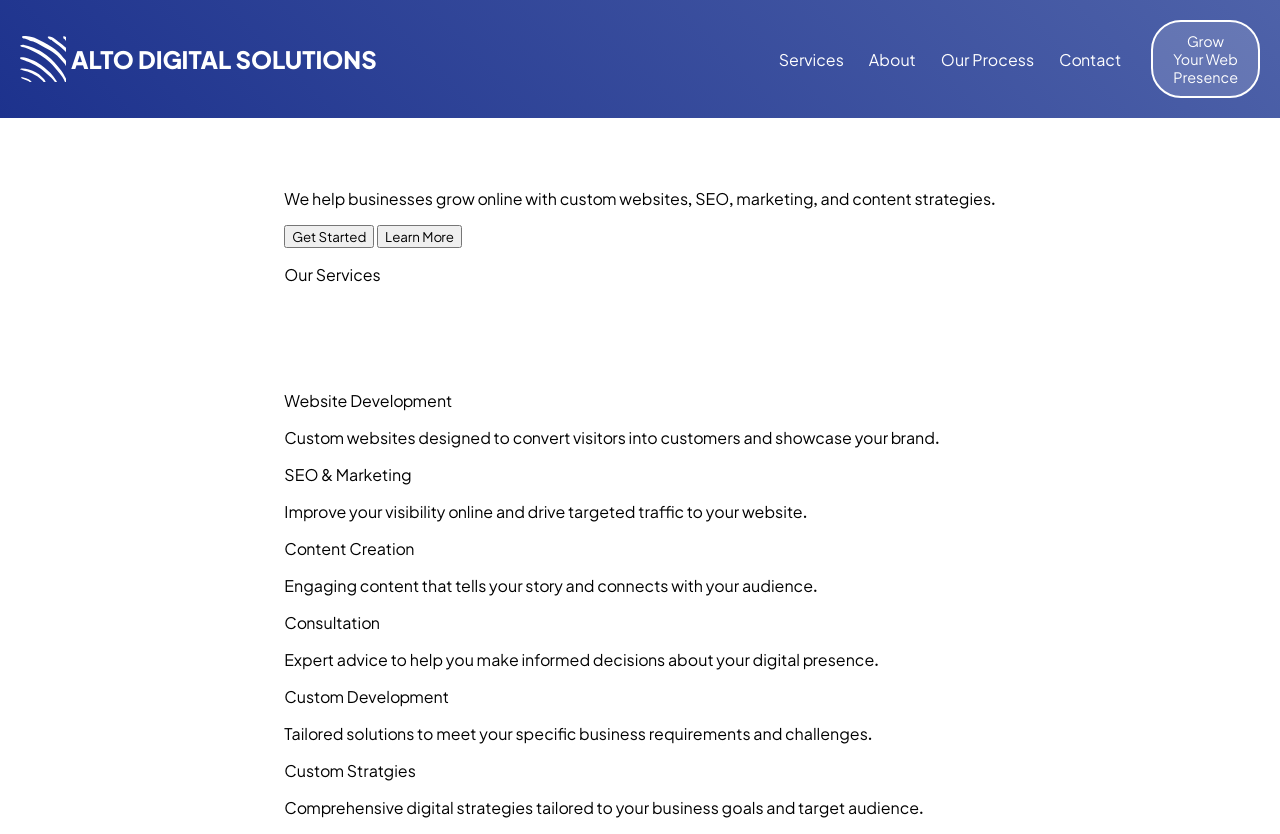
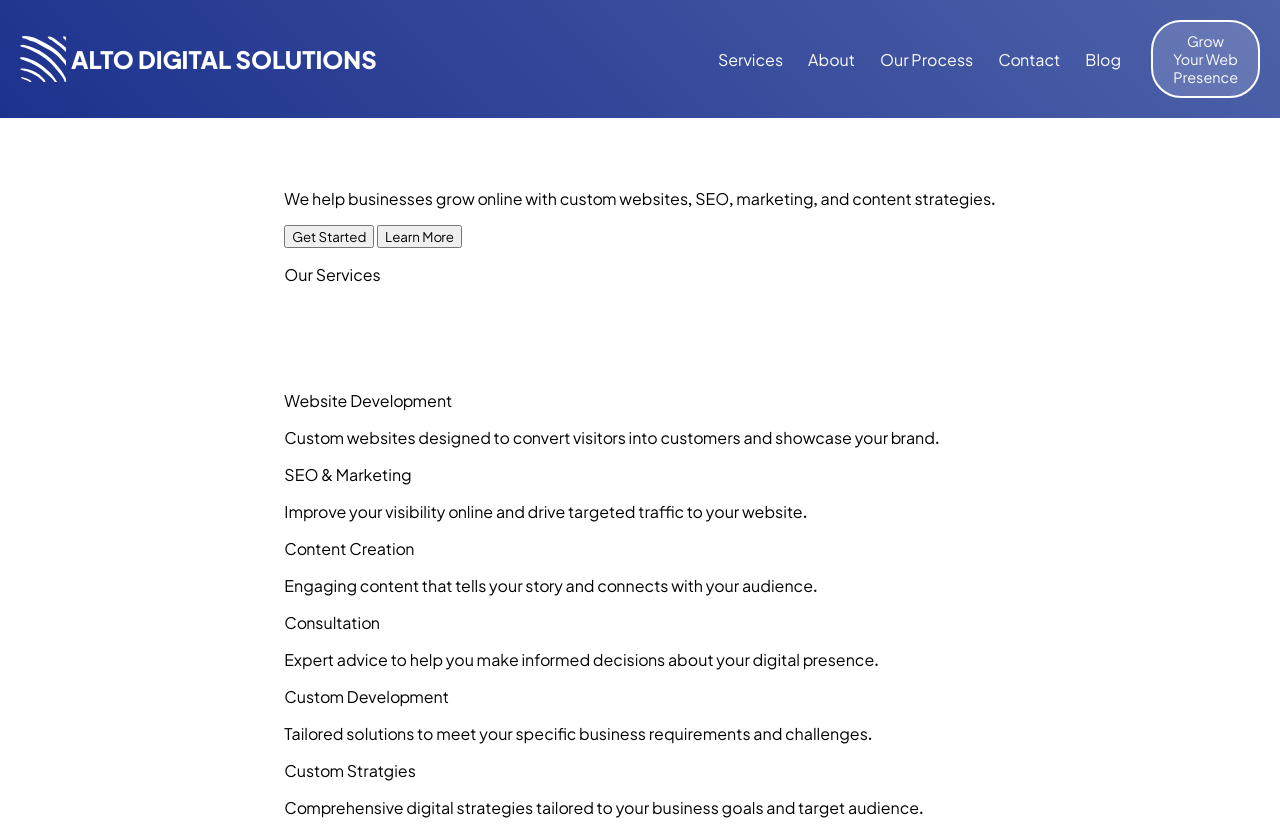
Before and after one commit to senhorgomes/senhorgomes.github.io, a plain HTML site: page index.html in a window 1280 px wide. Drawn offline with Linux system fonts and the light colour scheme.

Commit message:
Create blog nav link

```diff
--- a/index.html
+++ b/index.html
@@ -51,6 +51,7 @@
                 <a href="#about">About</a>
                 <a href="#process">Our Process</a>
                 <a href="#contact">Contact</a>
+                <a href="#contact">Blog</a>
             </nav>
             <button class="cta-button">Grow Your Web Presence</button>
         </div>
```
